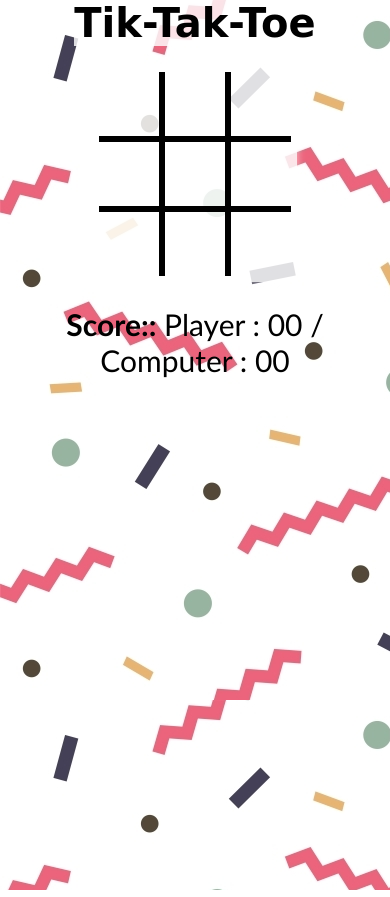
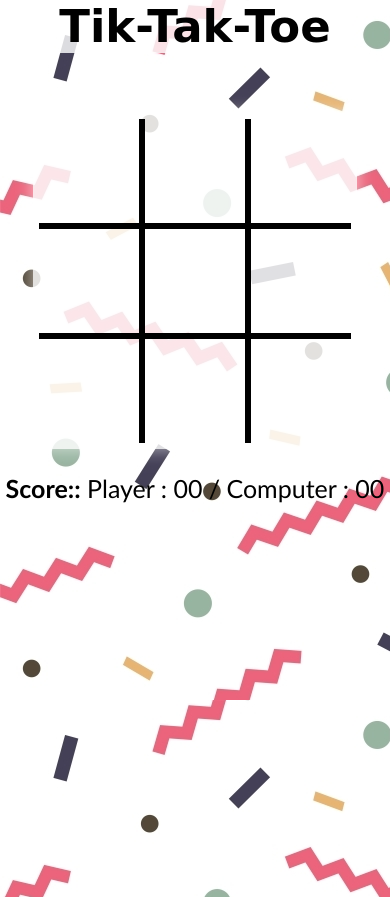
Before and after one commit to SiddharthaBhattacharjee/Tik-Tak-Toe, a plain HTML site: page index.html in a window 390 px wide. Drawn offline with Linux system fonts and the light colour scheme.

Commit message:
Responsive

```diff
--- a/style.css
+++ b/style.css
@@ -123,45 +123,11 @@ table,td{
     margin-top: 20px;
 }
 
-@media screen and (max-width: 600px){
+@media screen and (max-width: 500px){
     #heading{
-        font-size: 40px;
+        font-size: 45px;
     }
-    #game{
-        margin-top: 20px;
-    }
-    #grid{
-        box-shadow: 0px 0px 8px 0px rgba(255,255, 255, 0.6);
-    }
-    #f0 , #f1, #f2, #f3, #f4, #f5, #f6, #f7, #f8{
-        width: 60px;
-        height: 60px;
-    }
-    #c1{
-        background-size: 50px 50px;
-    }
-    #c2{
-        background-size: 50px 50px;
-    }
-    #c3{
-        background-size: 50px 50px;
-    }
-    #c4{
-        background-size: 50px 50px;
-    }
-    #c5{
-        background-size: 50px 50px;
-    }
-    #c6{
-        background-size: 50px 50px;
-    }
-    #c7{
-        background-size: 50px 50px;
-    }
-    #c8{
-        background-size: 50px 50px;
-    }
-    #c9{
-        background-size: 50px 50px;
+    #score{
+        font-size: 25px;
     }
 }
```
